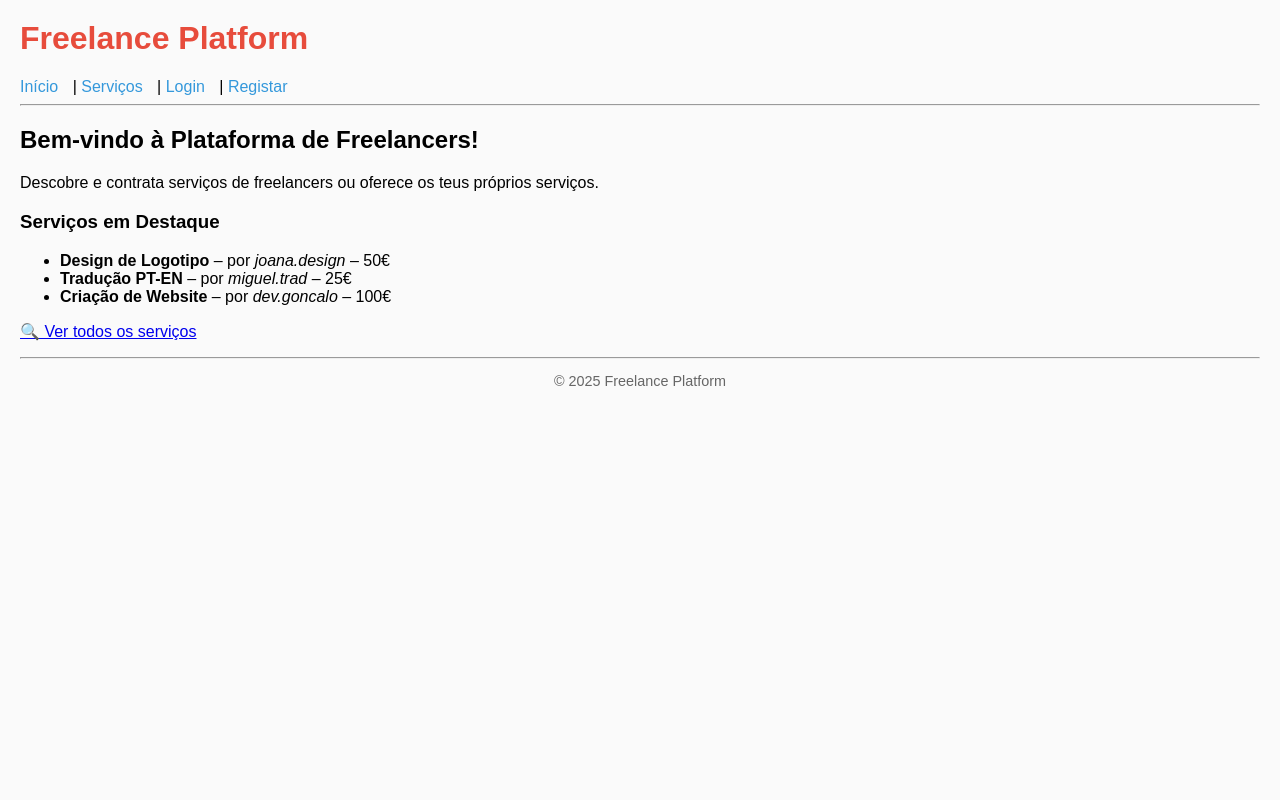
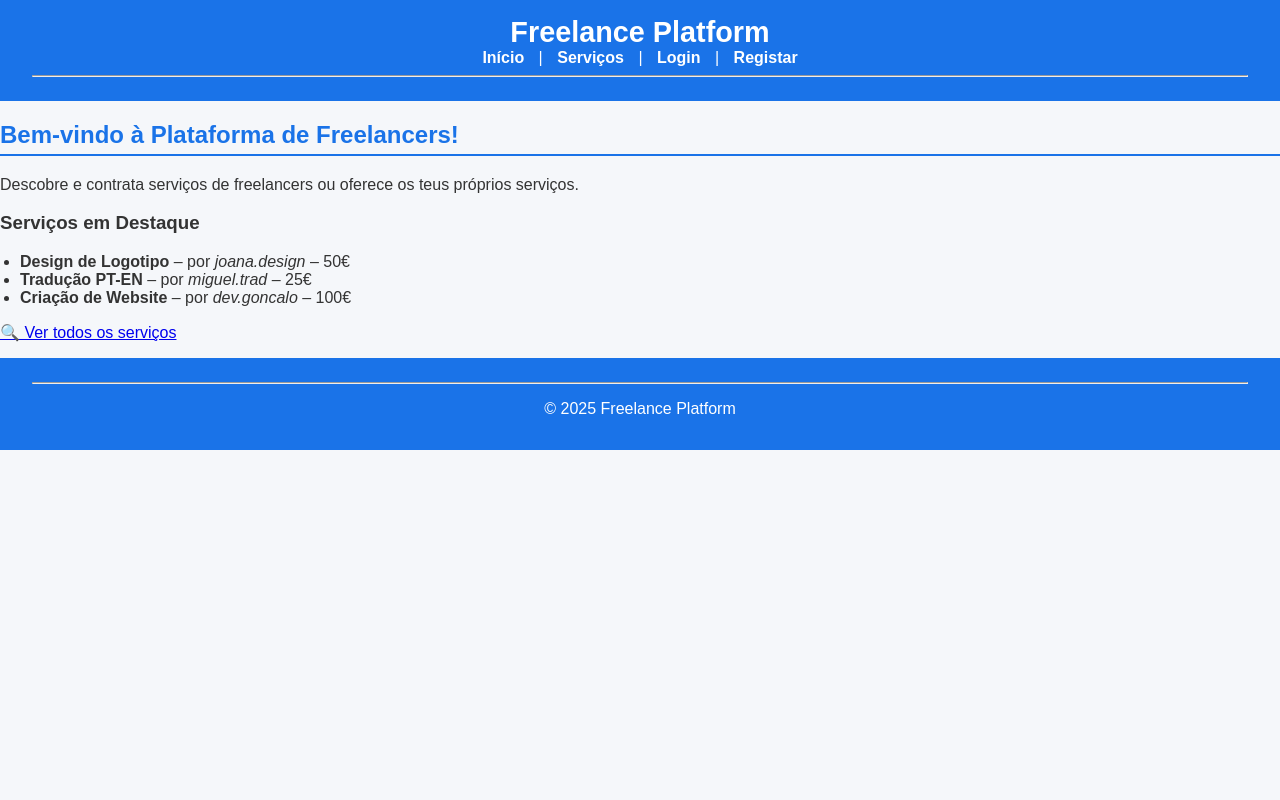
Before and after one commit to MigFOliv/Proj_LTW, a PHP site: page /pages/home.php in a window 1280 px wide. Run offline with PHP 8.4, Linux system fonts and the light colour scheme.

Commit message:
novo style css

```diff
--- a/css/style.css
+++ b/css/style.css
@@ -1,24 +1,85 @@
 body {
     font-family: Arial, sans-serif;
-    margin: 20px;
-    background-color: #fafafa;
+    background-color: #f5f7fa;
+    margin: 0;
+    padding: 0;
+    color: #333;
+}
+
+header, footer {
+    background-color: #1a73e8;
+    color: white;
+    padding: 1rem 2rem;
+    text-align: center;
 }
 
 header h1 {
-    color: #e74c3c;
+    margin: 0;
+    font-size: 1.8rem;
 }
 
 nav a {
-    margin-right: 10px;
+    margin: 0 10px;
+    color: white;
     text-decoration: none;
-    color: #3498db;
+    font-weight: bold;
 }
 
 nav a:hover {
     text-decoration: underline;
 }
 
-footer {
-    font-size: 0.9em;
-    color: #666;
+main {
+    padding: 2rem;
+    max-width: 900px;
+    margin: auto;
+    background-color: white;
+    border-radius: 10px;
+    box-shadow: 0 0 10px rgba(0,0,0,0.1);
 }
+
+h2 {
+    color: #1a73e8;
+    border-bottom: 2px solid #1a73e8;
+    padding-bottom: 0.3rem;
+}
+
+form {
+    margin-top: 1rem;
+}
+
+input, textarea, button {
+    display: block;
+    width: 100%;
+    padding: 10px;
+    margin-top: 5px;
+    margin-bottom: 15px;
+    border-radius: 5px;
+    border: 1px solid #ccc;
+    box-sizing: border-box;
+}
+
+button {
+    background-color: #1a73e8;
+    color: white;
+    border: none;
+    cursor: pointer;
+    transition: background 0.3s ease;
+}
+
+button:hover {
+    background-color: #0c59c5;
+}
+
+ul {
+    padding-left: 20px;
+}
+
+.service-item {
+    border-left: 4px solid #1a73e8;
+    padding-left: 10px;
+    margin-bottom: 1rem;
+    background: #f0f4f9;
+    border-radius: 5px;
+    padding: 10px;
+}
```
